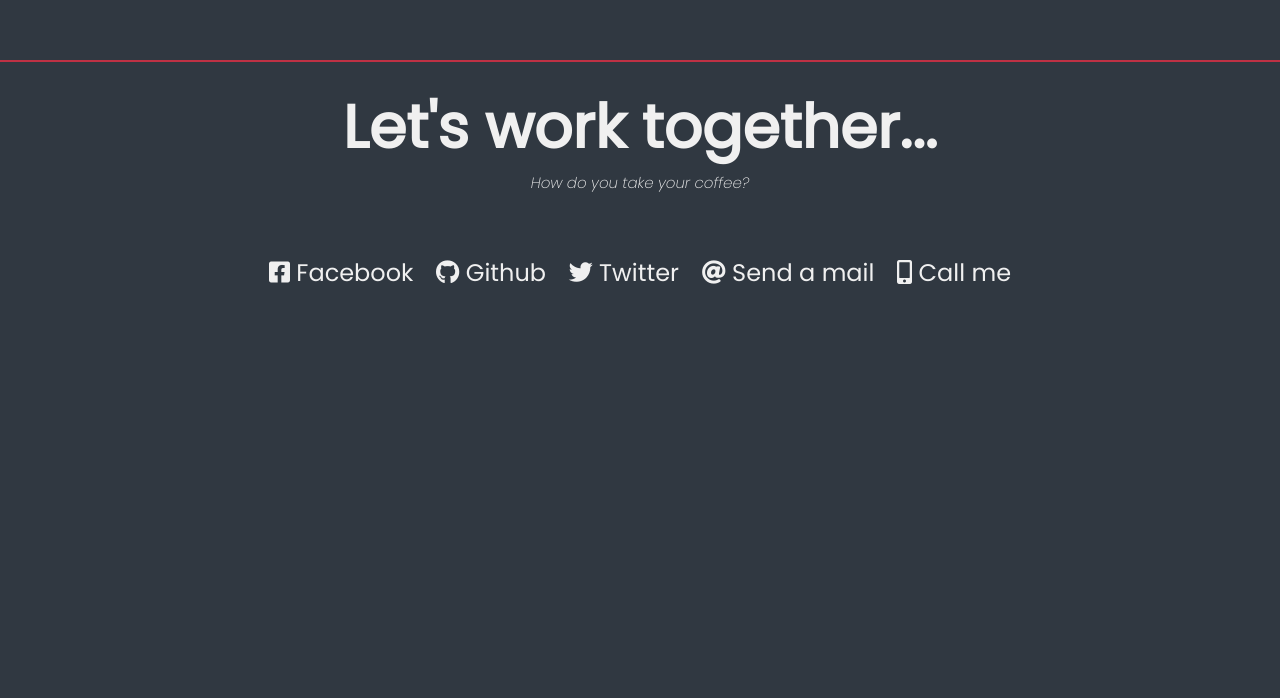
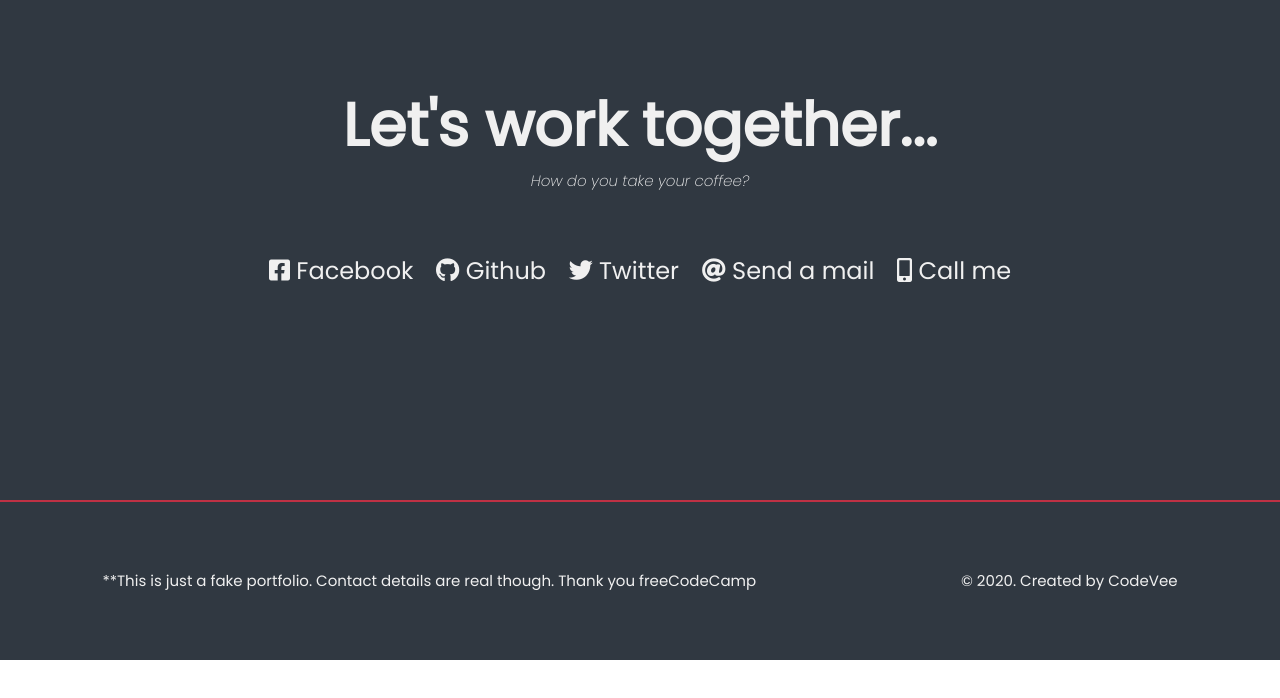
Before and after one commit to CodeVee/fcc-portfolio, a plain HTML site: page index.html in a window 1280 px wide. Shown: the part 740-1438 px from the top of the page. After the commit the page ends 1400 px from the top, so only its background shows below. Drawn offline with nearby package versions, Linux system fonts and the light colour scheme.

Commit message:
added footer

```diff
--- a/index.html
+++ b/index.html
@@ -33,8 +33,11 @@
             <a href="mailto:victorchike247@gmail.com"><i class="fas fa-at"></i> Send a mail</a>
             <a href="tel:080-234-56-789"><i class="fas fa-mobile-alt"></i> Call me</a>
         </div>
-
     </section>
+    <footer id="footer">
+        <p>**This is just a fake portfolio. Contact details are real though. Thank you freeCodeCamp</p>
+        <p>&copy; 2020. Created by CodeVee</p>
+    </footer>
     <script
   src="https://code.jquery.com/jquery-3.3.1.min.js"
   integrity="sha256-FgpCb/KJQlLNfOu91ta32o/NMZxltwRo8QtmkMRdAu8="
--- a/style.css
+++ b/style.css
@@ -78,13 +78,12 @@ ul {
 }
 
 #reach-out {
-    border-top: 2px solid var(--secondary-color);
     text-align: center;
-    height: 80vh;
+    height: 55vh;
 }
 
 #reach-out .heading {
-    margin-top: 2rem;
+    padding-top: 2rem;
 }
 
 #reach-out p {
@@ -104,3 +103,17 @@ ul {
     transform: translateY(1rem);
     color: var(--secondary-color);
 }
+
+#footer {
+    height: 20vh;
+    background-color: var(--primary-color);
+    border-top: 2px solid var(--secondary-color);
+    display: flex;
+    align-items: center;
+    justify-content: space-around;
+}
+
+#footer p {
+    font-size: 1.5rem;
+    color: var(--light-color);
+}
```
